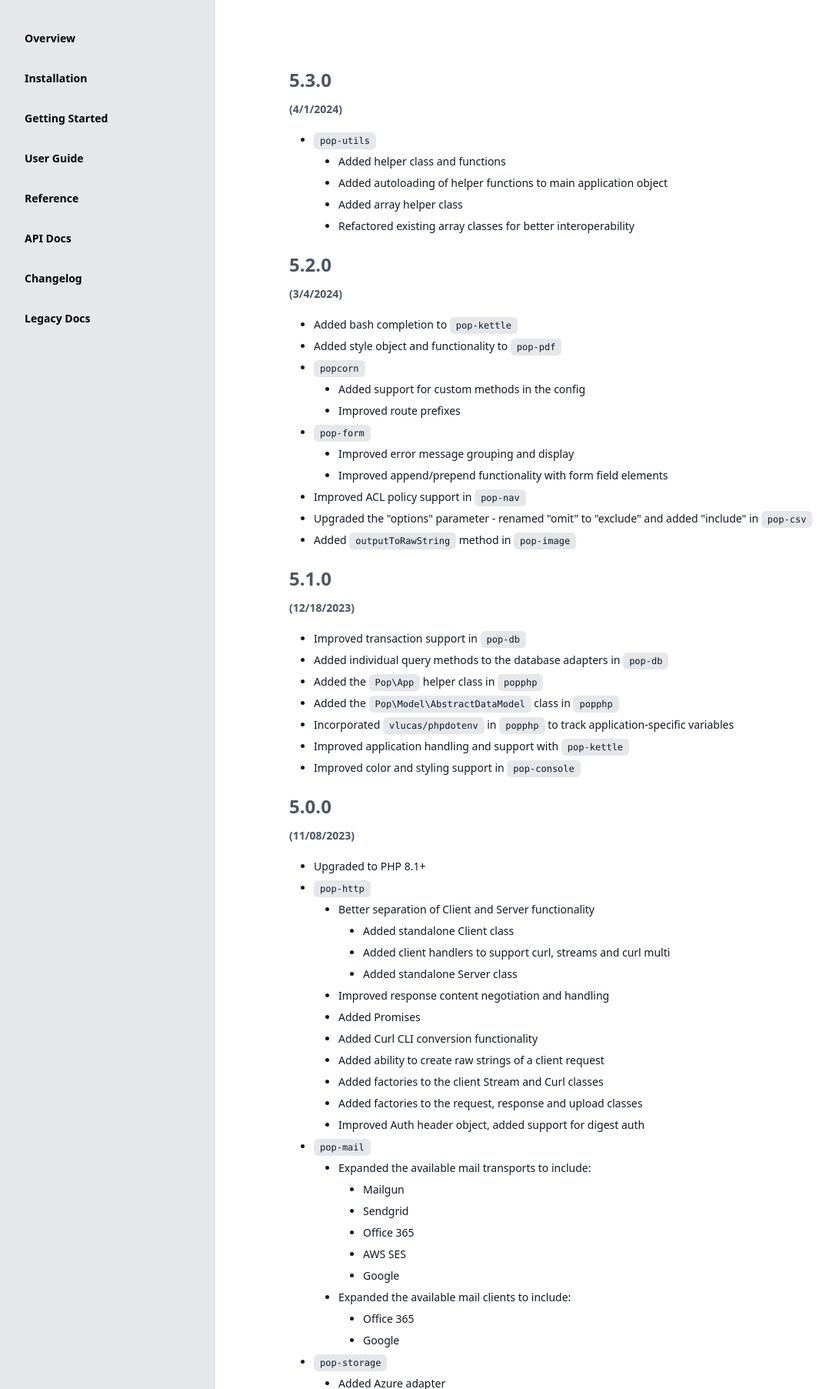
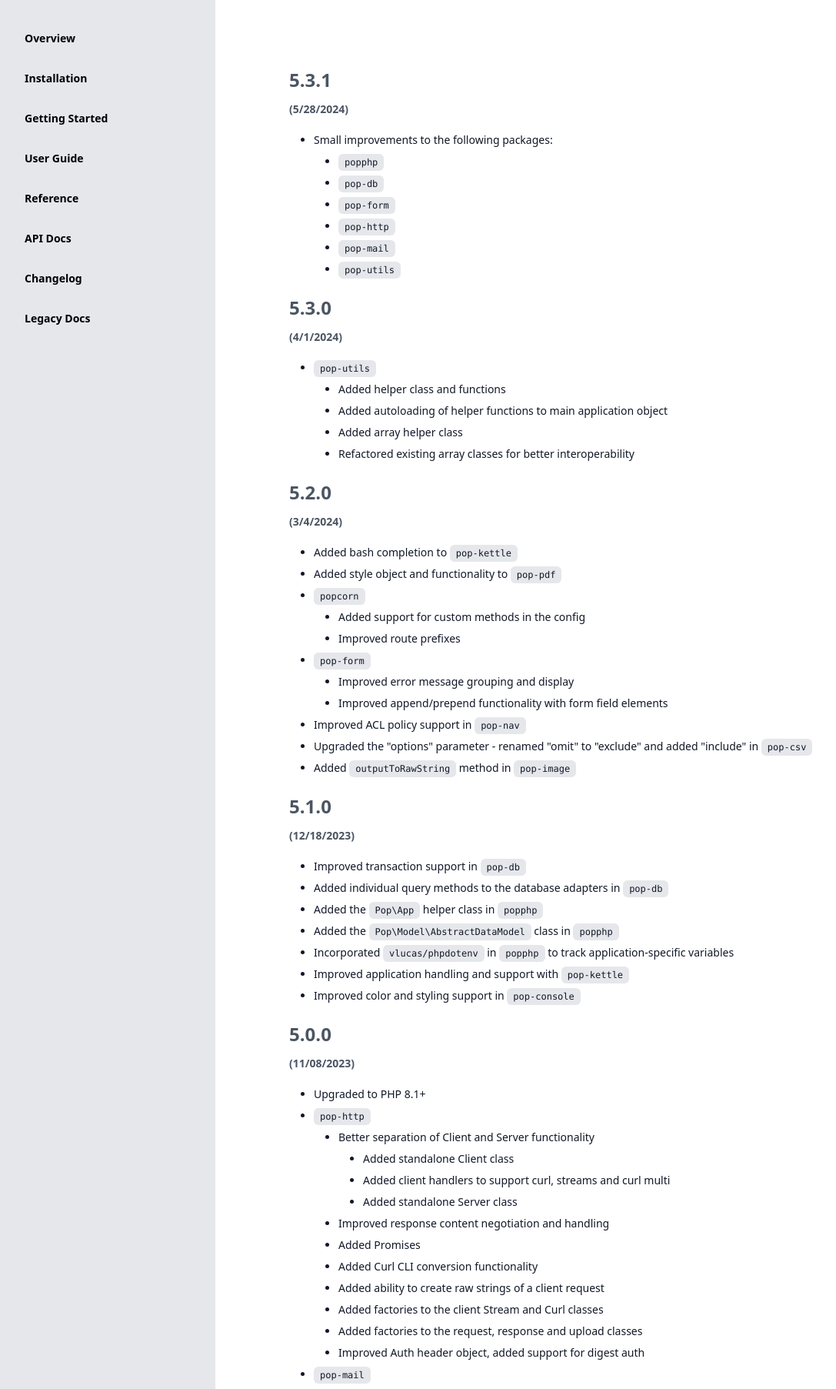
Before and after one commit to popphp/docs, a PHP site: page /auth/app/view/changelog.phtml in a window 1280 px wide. Shown: the part 80-1885 px from the top of the page at 77% size, without its empty margins (0-1087 px from the left). Run offline with PHP 8.4, Linux system fonts and the light colour scheme; data that the repository does not hold is empty; style sheets or scripts are compiled from the project's sources; some web fonts are replaced.

Commit message:
Update changelog

```diff
--- a/app/view/changelog.phtml
+++ b/app/view/changelog.phtml
@@ -3,6 +3,21 @@
             <main class="col-right bg-white overflow-y-auto pl-24 pr-24 pt-12 pb-12 max-[976px]:pl-12 max-[976px]:pr-12 max-[976px]:pt-4 max-[976px]:pb-4 dark:text-gray-300 dark:bg-gray-900">
                 <div class="main-content">
                     <h2><?=$title; ?></h2>
+                    <h4 id="5.3.1">5.3.1</h4>
+                    <h6>(5/28/2024)</h6>
+                    <ul class="list-disc text-sm ml-8 mb-4 mt-4">
+                        <li class="mb-2">
+                            Small improvements to the following packages:
+                            <ul class="list-disc text-sm ml-8 mb-2 mt-2">
+                                <li class="mb-2"><code class="inline-code">popphp</code></li>
+                                <li class="mb-2"><code class="inline-code">pop-db</code></li>
+                                <li class="mb-2"><code class="inline-code">pop-form</code></li>
+                                <li class="mb-2"><code class="inline-code">pop-http</code></li>
+                                <li class="mb-2"><code class="inline-code">pop-mail</code></li>
+                                <li class="mb-2"><code class="inline-code">pop-utils</code></li>
+                            </ul>
+                        </li>
+                    </ul>
                     <h4 id="5.3.0">5.3.0</h4>
                     <h6>(4/1/2024)</h6>
                     <ul class="list-disc text-sm ml-8 mb-4 mt-4">
```
